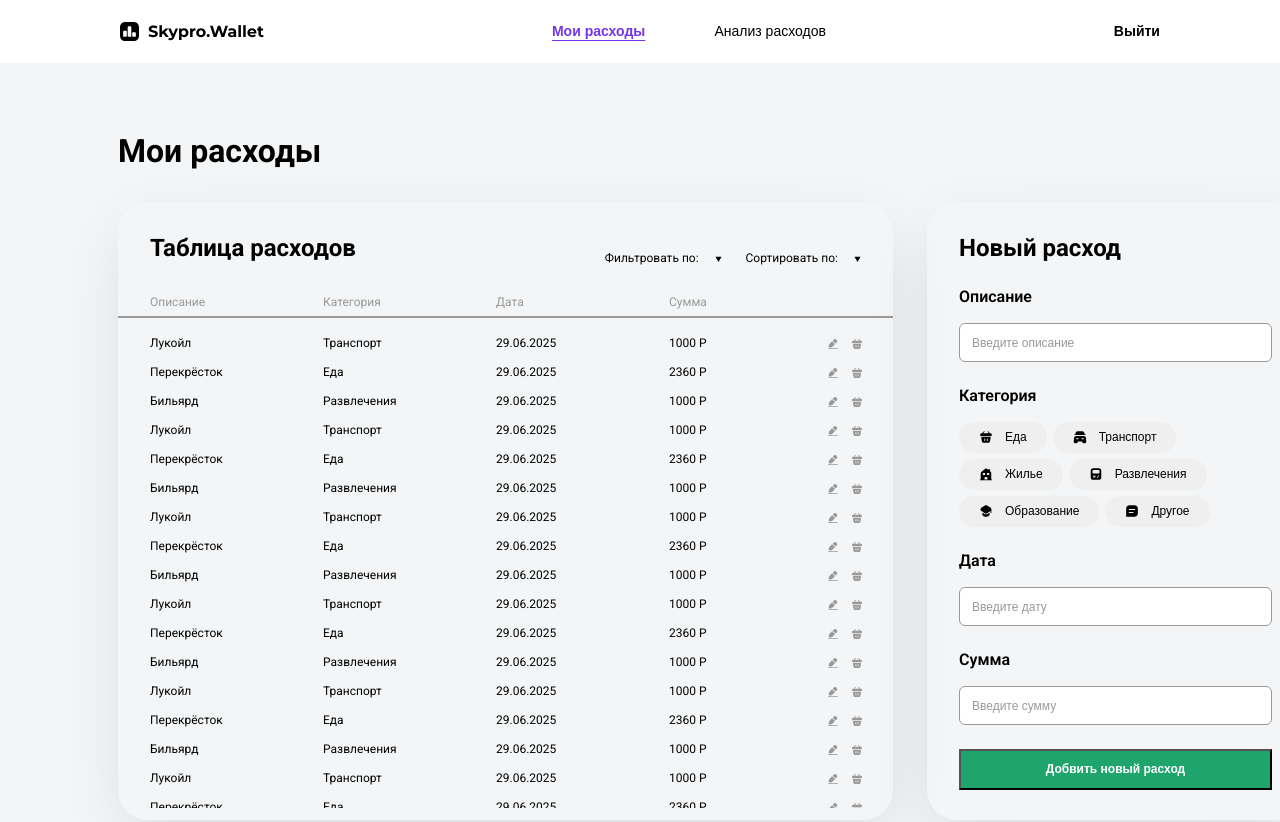
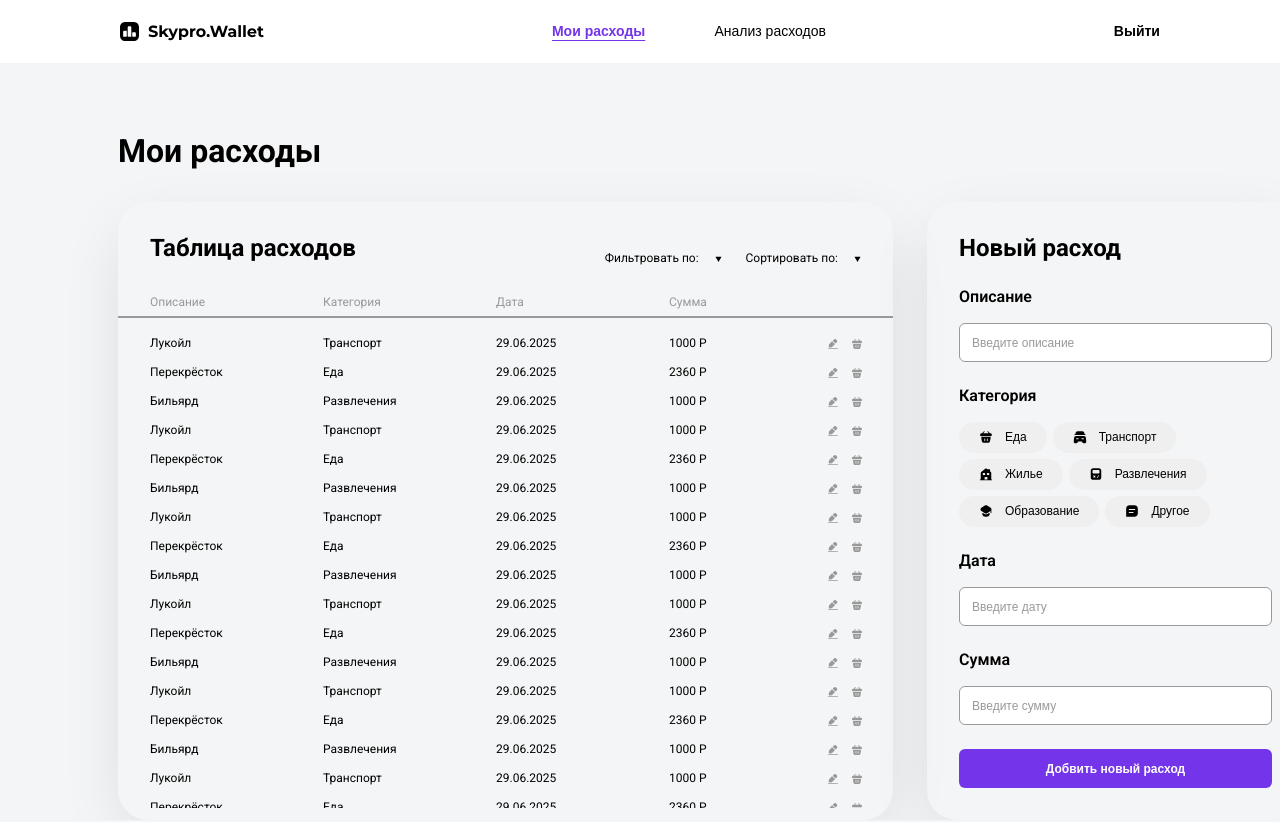
Before and after one commit to x3imal/SkyproWallet, a React (Vite) app: page / in a window 1280 px wide. Shown: the top 822 px of the page. Built offline with nearby package versions, Linux system fonts and the light colour scheme.

Commit message:
expense-table:добавили компоненты кнопки и инпута к модалке

```diff
--- a/src/components/ExpenseTable.jsx
+++ b/src/components/ExpenseTable.jsx
@@ -1,5 +1,7 @@
 import { useEffect, useState } from 'react';
 import styled from 'styled-components';
+import { Button } from './ui/Button/Button.jsx';
+import { Input } from './ui/Input/Input.jsx';
 
 export const TableItem = styled.div`
     width: 100%;
@@ -263,22 +265,8 @@ export const NewExpenseInfo = styled.div`
   }
 `;
 
-export const DescriptionInput = styled.input`
-  height: 39px;
-  width: 100%;
-  box-sizing: border-box;
-  border: 0.5px solid rgba(153, 153, 153, 1);
-  border-radius: 6px;
-  padding: 12px;
-
-  &::placeholder {
-    color: rgba(153, 153, 153, 1);
-    font-size: 12px;
-    font-weight: 400;
-    line-height: 15px;
-    letter-spacing: 0px;
-    text-align: start;
-  }
+const NewExpenseButton = styled(Button)`
+  margin-top: 24px;
 `;
 
 export const NewExpenseCategory = styled.div`
@@ -331,23 +319,7 @@ export const CategoriesButtonContent = styled.div`
   }
 `;
 
-export const NewExpenseAddButton = styled.button`
-  padding: 0px;
-  background: rgba(31, 164, 108, 1);
-  margin-top: 24px;
-  width: 313px;
 
-  p {
-    margin: 0px;
-    padding: 11px 0px;
-    color: rgba(255, 255, 255, 1);
-    font-size: 12px;
-    font-weight: 600;
-    line-height: 15px;
-    letter-spacing: 0px;
-    text-align: center;
-  }
-`;
 
 export const ExpenseTable = () => {
   const titles = ['Описание', 'Категория', 'Дата', 'Сумма'];
@@ -678,7 +650,7 @@ MyComponent()
                 </NewExpenseTitle>
                 <NewExpenseInfo>
                   <h4>Описание</h4>
-                  <DescriptionInput
+                  <Input
                     name="description"
                     id="textArea"
                     placeholder="Введите описание"
@@ -728,7 +700,7 @@ MyComponent()
                 </NewExpenseCategory>
                 <NewExpenseInfo>
                   <h4>Дата</h4>
-                  <DescriptionInput
+                  <Input
                     name="date"
                     id="textDate"
                     placeholder="Введите дату"
@@ -737,16 +709,16 @@ MyComponent()
                 </NewExpenseInfo>
                 <NewExpenseInfo>
                   <h4>Сумма</h4>
-                  <DescriptionInput
+                  <Input
                     name="summ"
                     id="textSumm"
                     placeholder="Введите сумму"
                     type="text"
                   />
                 </NewExpenseInfo>
-                <NewExpenseAddButton>
+                <NewExpenseButton>
                   <p>Сохранить редактирование</p>
-                </NewExpenseAddButton>
+                </NewExpenseButton>
               </NewExpenseConainer>
             </NewExpense>
           ) : (
@@ -757,7 +729,7 @@ MyComponent()
                 </NewExpenseTitle>
                 <NewExpenseInfo>
                   <h4>Описание</h4>
-                  <DescriptionInput
+                  <Input
                     name="description"
                     id="textArea"
                     placeholder="Введите описание"
@@ -807,7 +779,7 @@ MyComponent()
                 </NewExpenseCategory>
                 <NewExpenseInfo>
                   <h4>Дата</h4>
-                  <DescriptionInput
+                  <Input
                     name="date"
                     id="textDate"
                     placeholder="Введите дату"
@@ -816,16 +788,16 @@ MyComponent()
                 </NewExpenseInfo>
                 <NewExpenseInfo>
                   <h4>Сумма</h4>
-                  <DescriptionInput
+                  <Input
                     name="summ"
                     id="textSumm"
                     placeholder="Введите сумму"
                     type="text"
                   />
                 </NewExpenseInfo>
-                <NewExpenseAddButton>
+                <NewExpenseButton>
                   <p>Добвить новый расход</p>
-                </NewExpenseAddButton>
+                </NewExpenseButton>
               </NewExpenseConainer>
             </NewExpense>
           )}
--- a/src/components/ui/Input/Input.jsx
+++ b/src/components/ui/Input/Input.jsx
@@ -23,7 +23,7 @@ export const Input = styled.input`
     font-size: 12px;
     line-height: 100%;
     letter-spacing: 0px;
-    text-align: center;
+    text-align: start;
     color: #999999;
   }
 
```
